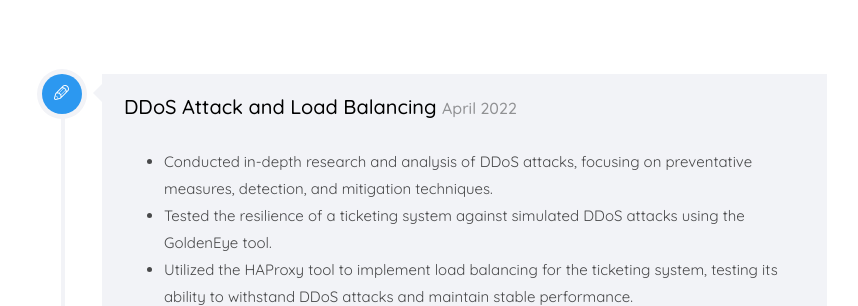
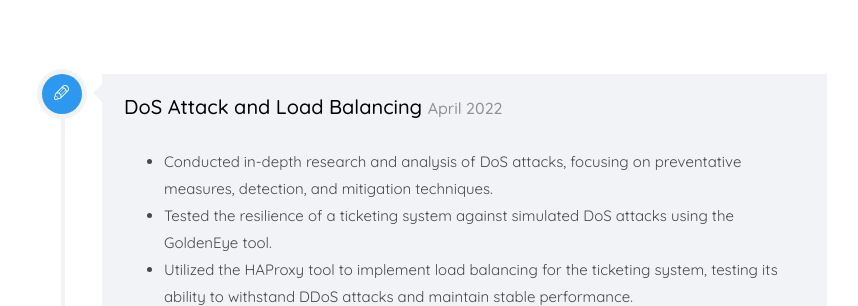
Before and after one commit to shresthaneeraj94/shresthaneeraj94.github.io, a plain HTML site: page index.html in a window 1280 px wide. Shown: the part 5035-5341 px from the top of the page, without its empty margins (361-1219 px from the left). Drawn offline with nearby package versions, Linux system fonts and the light colour scheme; files whose address does not match are found by name; a web font is replaced by a local one.

Commit message:
minor changes

```diff
--- a/index.html
+++ b/index.html
@@ -395,10 +395,10 @@ analyzed the outputs and generated reports, and applied measures to prevent atta
 					               </div>
 
 					               <div class="timeline-label">
-					                  <h2><a href="#">DDoS Attack and Load Balancing</a> <span>April 2022</span></h2>
+					                  <h2><a href="#">DoS Attack and Load Balancing</a> <span>April 2022</span></h2>
 					                  <ul>
-										<li>Conducted in-depth research and analysis of DDoS attacks, focusing on preventative measures, detection, and mitigation techniques.</li>
-										<li>Tested the resilience of a ticketing system against simulated DDoS attacks using the GoldenEye tool.</li>
+										<li>Conducted in-depth research and analysis of DoS attacks, focusing on preventative measures, detection, and mitigation techniques.</li>
+										<li>Tested the resilience of a ticketing system against simulated DoS attacks using the GoldenEye tool.</li>
 										<li>Utilized the HAProxy tool to implement load balancing for the ticketing system, testing its ability to withstand DDoS attacks and maintain stable performance.</li>
 										<li>Monitored network traffic using the EtherApe tool, providing insight into potential vulnerabilities and areas for improvement in the system's security posture.</li>
 										<li>Demonstrated technical knowledge and proficiency in using various tools and techniques to improve the security and performance of the systems.</li>
```
